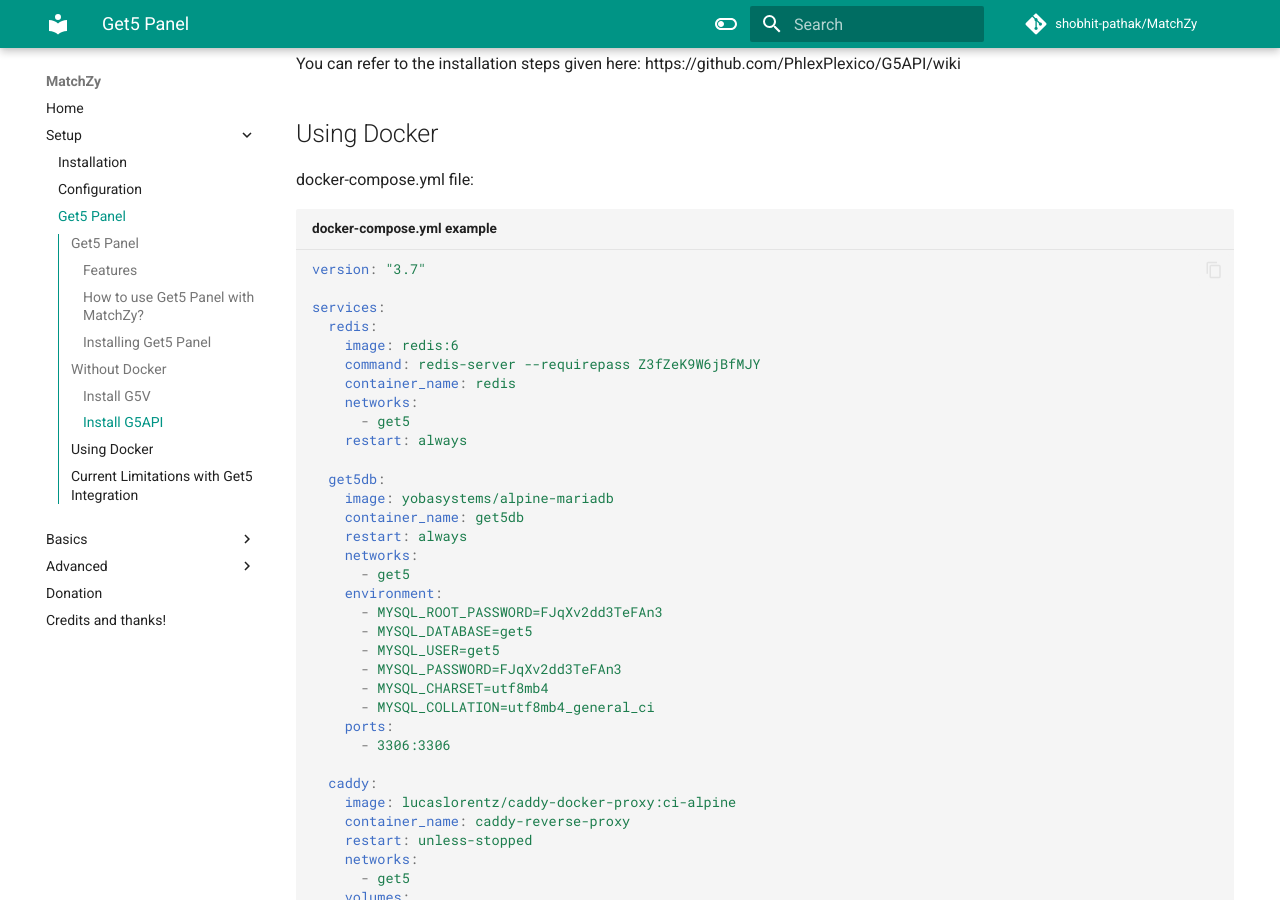
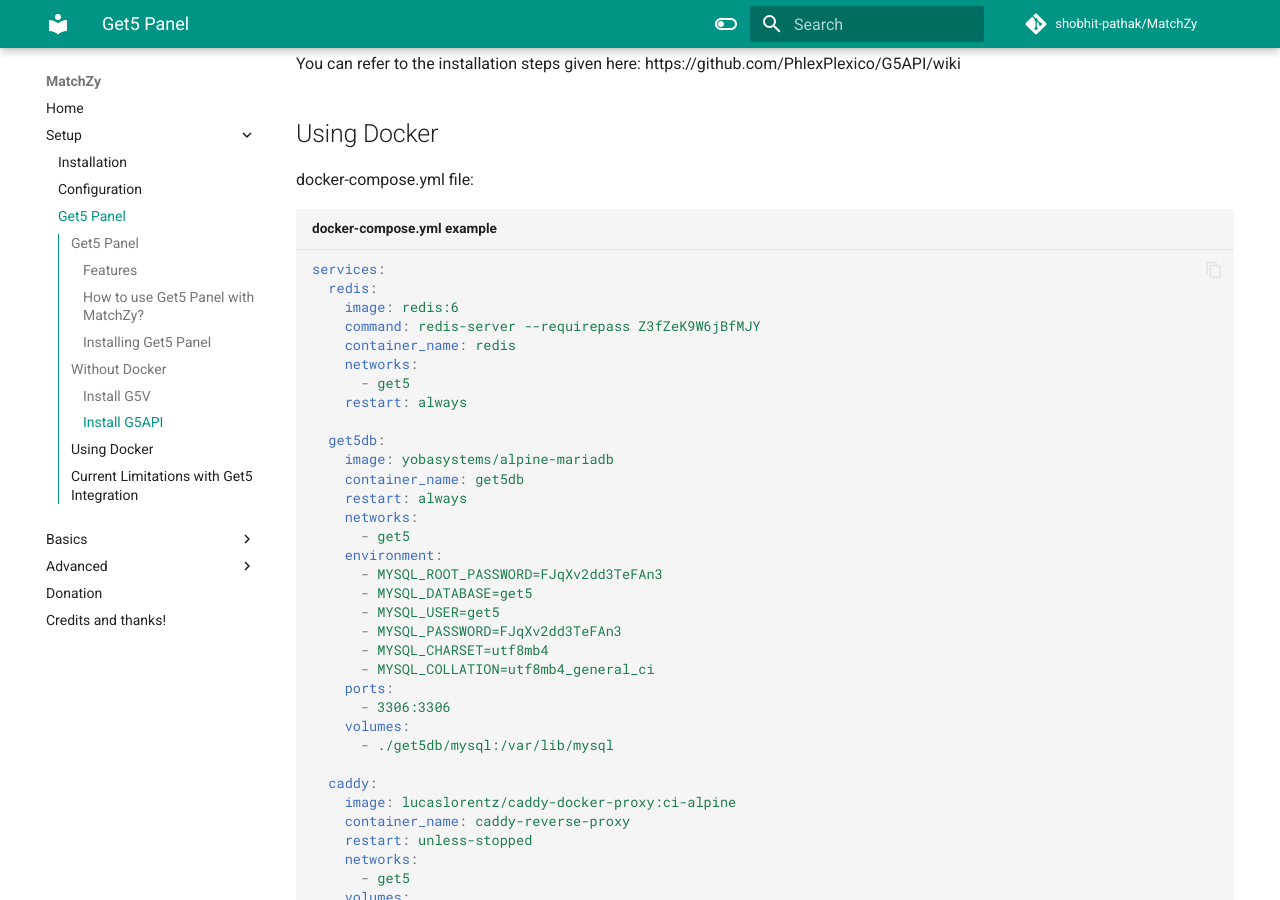
Before and after one commit to shobhit-pathak/MatchZy, an MkDocs documentation site: the page built from documentation/docs/get5.md, in a window 1280 px wide and 900 px high, scrolled down 984 px. Built offline with MkDocs 1.6.1 and Material for MkDocs 9.7.7, drawn with Linux system fonts in a browser that asks for light colours; comment, search, counter and statistics services are not loaded.

Commit message:
Remove deprecated version and add Volume for DB persistance

````diff
--- a/documentation/docs/get5.md
+++ b/documentation/docs/get5.md
@@ -36,8 +36,6 @@
 docker-compose.yml file:
 
 ```yml title="docker-compose.yml example"
-version: "3.7"
-
 services:
   redis:
     image: redis:6
@@ -62,6 +60,8 @@
       - MYSQL_COLLATION=utf8mb4_general_ci
     ports:
       - 3306:3306
+    volumes:
+      - ./get5db/mysql:/var/lib/mysql
 
   caddy:
     image: lucaslorentz/caddy-docker-proxy:ci-alpine
````
